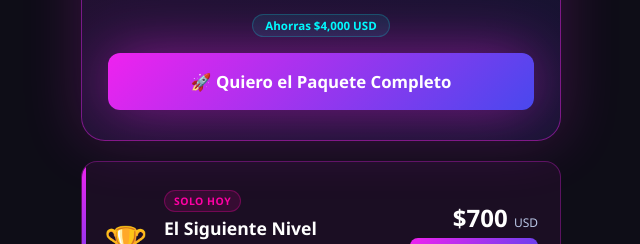
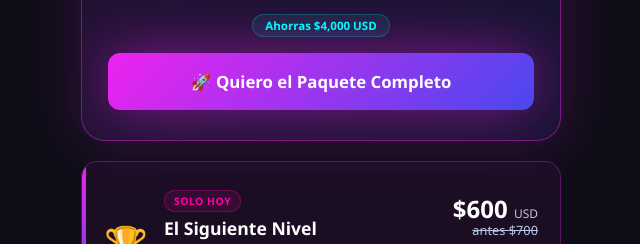
Before and after one commit to automatizaciones-eleia/landing-evento-presencial, a plain HTML site: page index.html in a window 1280 px wide. Shown: the part 687-931 px from the top of the page, without its empty margins (319-959 px from the left). Drawn offline with Linux system fonts and the light colour scheme.

Commit message:
ESN: precio  con tachado antes

```diff
--- a/index.html
+++ b/index.html
@@ -404,7 +404,8 @@
     </div>
     <div class="card-right">
       <div>
-        <div class="price" style="font-size:1.5rem;">$700 <small>USD</small></div>
+        <div class="price" style="font-size:1.5rem;">$600 <small>USD</small></div>
+        <div class="price-strike">antes $700</div>
       </div>
       <a href="https://pay.hotmart.com/I105799724D?off=6l0fiway&bid=1778695351799" target="_blank" class="btn btn-hot" style="padding:11px 24px;font-size:0.9rem;">Comprar →</a>
     </div>
```
